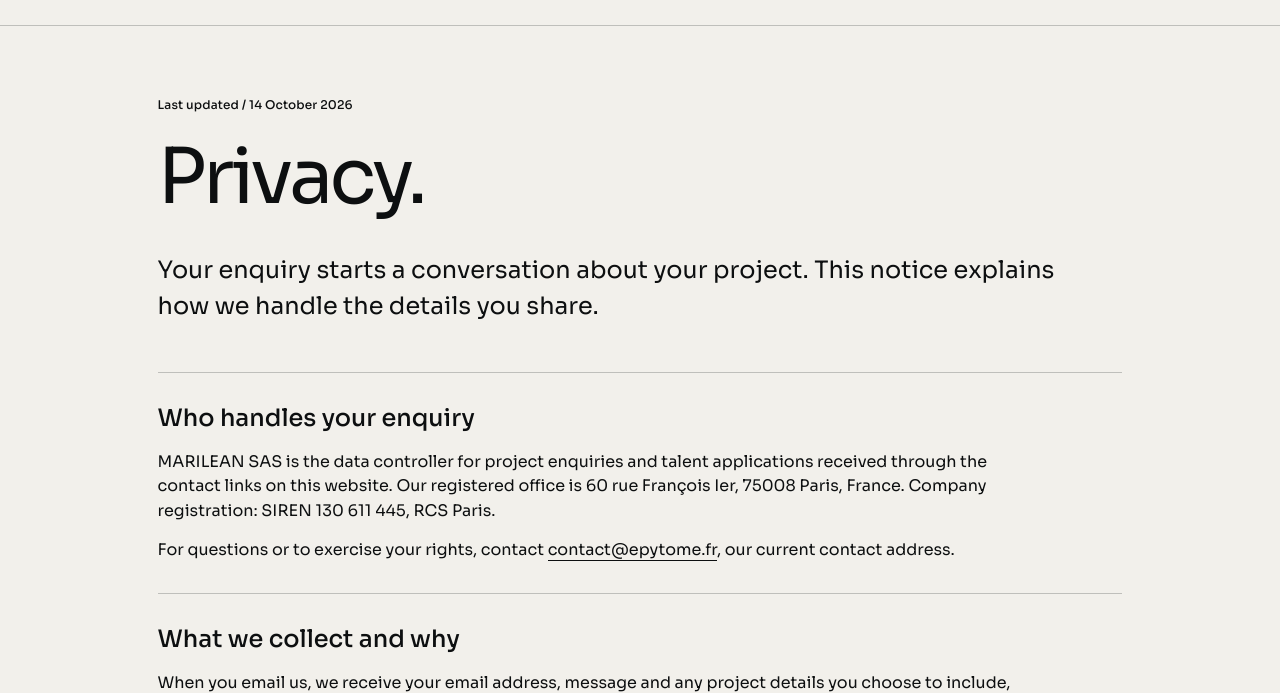
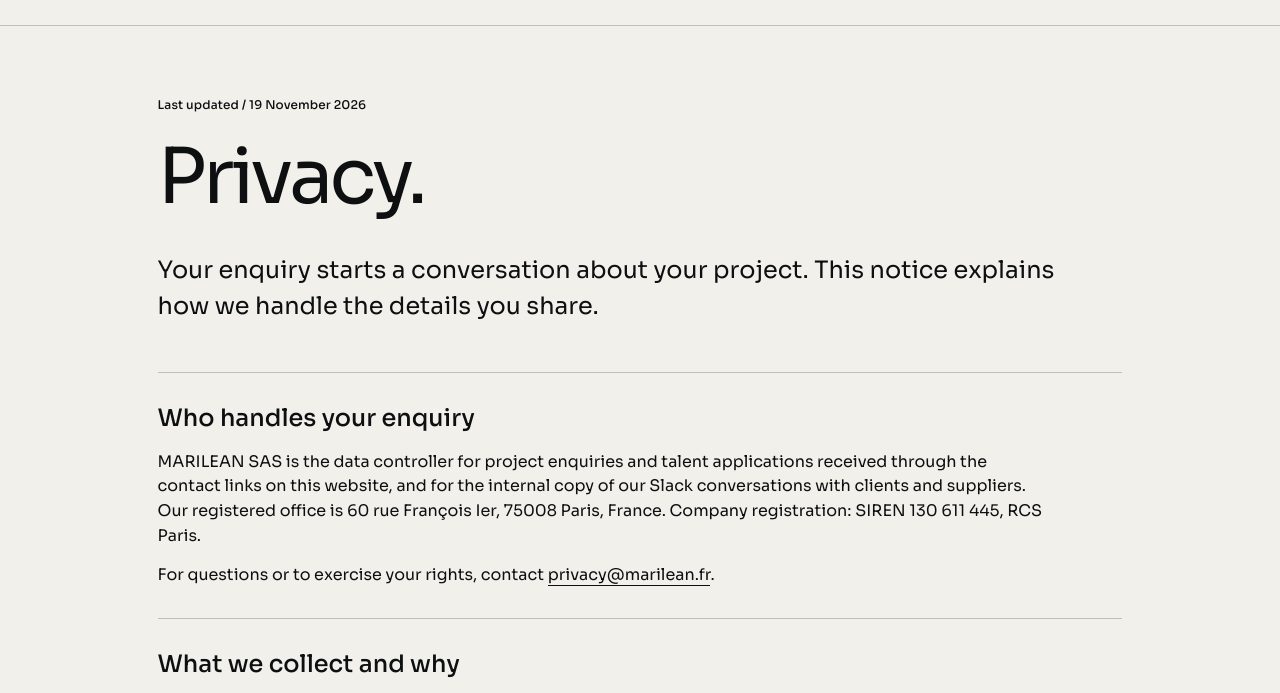
Before and after one commit to epytome-prod/marilean-site, a plain HTML site: page privacy.html in a window 1280 px wide. Shown: the part 65-758 px from the top of the page. Drawn offline with Linux system fonts and the light colour scheme.

Commit message:
Privacy notice: privacy@marilean.fr contact and Slack conversations section

```diff
--- a/privacy.html
+++ b/privacy.html
@@ -14,16 +14,17 @@
   <a class="skip" href="#main">Skip to content</a>
   <header class="information-header wrap"><a href="/" aria-label="Marilean home"><img src="/assets/wordmark-noir.svg" width="2153" height="412" alt="Marilean"></a><a href="/">Back to the site <svg class="ui-arrow" width="24" height="24" viewBox="0 0 24 24" fill="currentColor" aria-hidden="true" focusable="false"><path d="M3 18L15 6H6V2H22V18H18V9L6 21Z"/></svg></a></header>
   <main id="main" class="information-main wrap">
-    <p class="eyebrow">Last updated / 14 October 2026</p>
+    <p class="eyebrow">Last updated / 19 November 2026</p>
     <h1>Privacy.</h1>
     <p class="information-intro">Your enquiry starts a conversation about your project. This notice explains how we handle the details you share.</p>
-    <section><h2>Who handles your enquiry</h2><p>MARILEAN SAS is the data controller for project enquiries and talent applications received through the contact links on this website. Our registered office is 60 rue François Ier, 75008 Paris, France. Company registration: SIREN 130 611 445, RCS Paris.</p><p>For questions or to exercise your rights, contact <a href="mailto:contact@epytome.fr">contact@epytome.fr</a>, our current contact address.</p></section>
+    <section><h2>Who handles your enquiry</h2><p>MARILEAN SAS is the data controller for project enquiries and talent applications received through the contact links on this website, and for the internal copy of our Slack conversations with clients and suppliers. Our registered office is 60 rue François Ier, 75008 Paris, France. Company registration: SIREN 130 611 445, RCS Paris.</p><p>For questions or to exercise your rights, contact <a href="mailto:privacy@marilean.fr">privacy@marilean.fr</a>.</p></section>
     <section><h2>What we collect and why</h2><p>When you email us, we receive your email address, message and any project details you choose to include, such as your company or product, intended audience and target release date. We use these details to understand the assignment, respond to your enquiry and arrange a conversation where relevant.</p><p>The legal basis is our legitimate interest in responding to professional enquiries and developing business relationships. You choose the information to include in your email.</p></section>
     <section><h2>Access and service providers</h2><p>Access is limited to the people handling your enquiry and the service providers supporting this process. Our contact inbox uses Google Workspace. Google may process technical information needed to operate and secure its services.</p><p>Provider processing can take place outside the European Economic Area. Google describes its contractual safeguards, including standard contractual clauses for applicable transfers, in its <a href="https://cloud.google.com/terms/data-processing-addendum/" target="_blank" rel="noopener noreferrer">Cloud Data Processing Addendum</a>. To request further information or a copy of relevant documentation, contact us at the address above.</p></section>
     <section><h2>How long we keep an enquiry</h2><p>If the enquiry does not lead to a project, we keep it for no longer than three years after the last contact from you. If a project is agreed, the contractual documents are subject to the retention periods applicable to that relationship and to legal obligations.</p></section>
     <section><h2>Your rights</h2><p>You may request access, correction, deletion or restriction of your personal data, and object to processing based on legitimate interests. We assess each request under the applicable data protection rules. Contact us by email at the address above or by post at our registered office.</p><p>You may lodge a complaint with the French supervisory authority, <a href="https://www.cnil.fr/en" target="_blank" rel="noopener noreferrer">the CNIL</a>.</p></section>
     <section><h2>Browsing and embedded services</h2><p>The website uses locally hosted fonts and images. Marilean does not add advertising trackers or audience analytics to this version. GitHub hosts the website through its GitHub Pages service and logs the IP address of each visitor for security purposes. GitHub, Inc. is based in the United States and certified under the EU-U.S. Data Privacy Framework. See the <a href="https://docs.github.com/en/site-policy/privacy-policies/github-general-privacy-statement" target="_blank" rel="noopener noreferrer">GitHub privacy statement</a>.</p><p>The Vimeo player loads when you choose to open a film, with its Do Not Track parameter enabled. Essential security cookies may still be used, and your browser may send cookies already stored from earlier visits to Vimeo. See <a href="https://help.vimeo.com/hc/en-us/articles/26080940921361-Vimeo-Player-Cookies" target="_blank" rel="noopener noreferrer">Vimeo's player cookie information</a>.</p><p>The contact and creative collaboration pages prepare an email draft in your browser. The page does not store or submit the details you type. You can copy the draft, open your email application, or continue in Gmail. Choosing Gmail passes the draft to Google in a compose link. Marilean receives your enquiry only after you send the email.</p></section>
     <section><h2>Talent applications</h2><p>The Work with Marilean page helps you prepare a collaboration enquiry by email. We use the professional details you choose to share, such as your role, portfolio, location and availability, to assess possible project collaborations and maintain our talent pool. The legal basis is our legitimate interest in building professional production teams. We keep these details for no longer than three years after the last contact from you. The access restrictions and rights described above also apply to these applications.</p></section>
+    <section><h2>Slack conversations with clients and suppliers</h2><p>When we work with you on Slack, in a shared channel or in direct messages, we keep an internal copy of those conversations, including messages, threads and shared files. Messages deleted on one side of a shared Slack conversation also disappear on ours, and we need a record of our business exchanges. The legal basis is our legitimate interest in keeping evidence of our commercial relationship. The copy is stored in our Google Workspace, accessible only to Marilean's partners, and is never used for prospecting, profiling or automated analysis. We keep it for five years after the last message of the conversation, the limitation period for commercial obligations under French law, and then delete it. The access restrictions and rights described above also apply to these conversations.</p></section>
   </main>
   <footer class="information-footer wrap"><span>© 2026 Marilean</span><a href="/legal.html">Legal notice</a><a href="/privacy.html" aria-current="page">Privacy</a><a href="/gtc/">Terms of sale</a></footer>
 </body>
```
Also changed, not shown: 1 other file.
